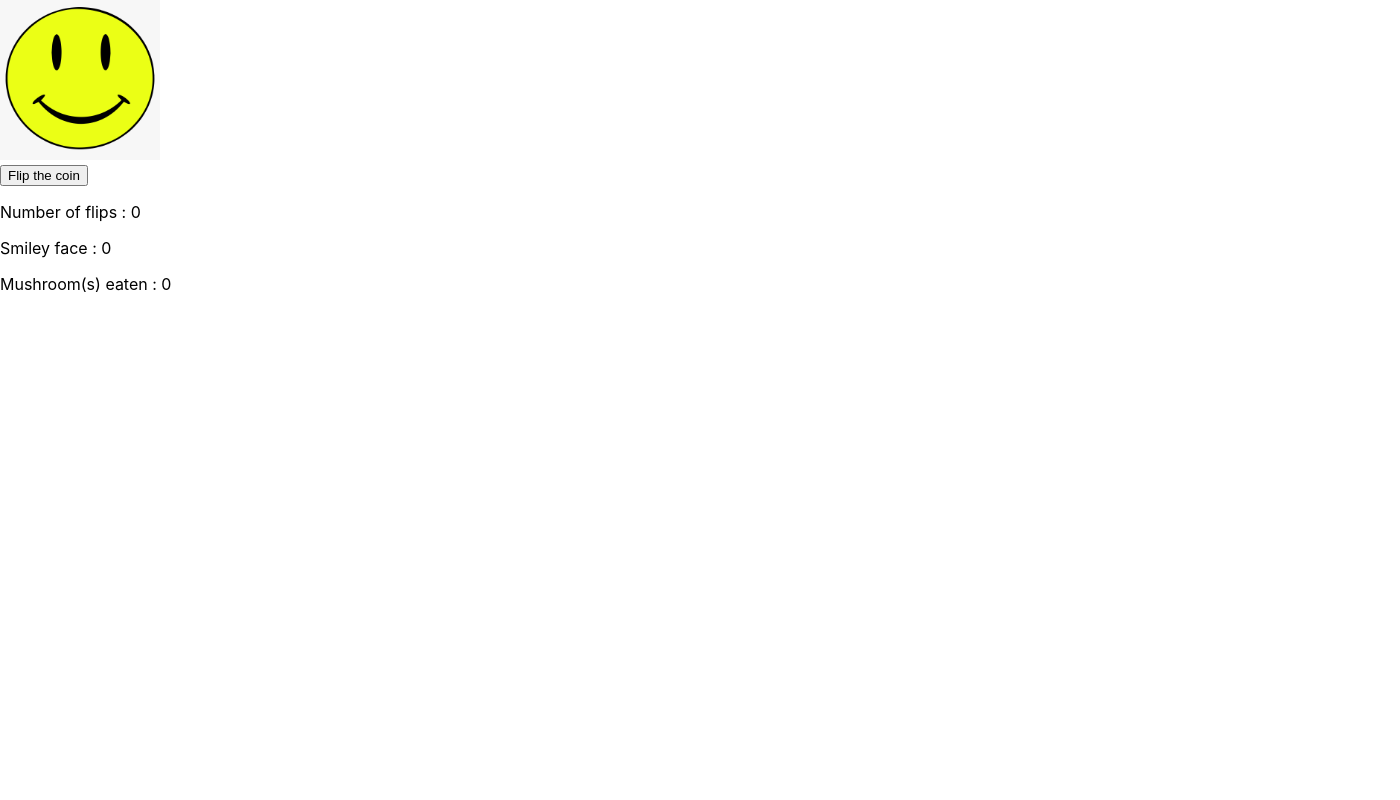
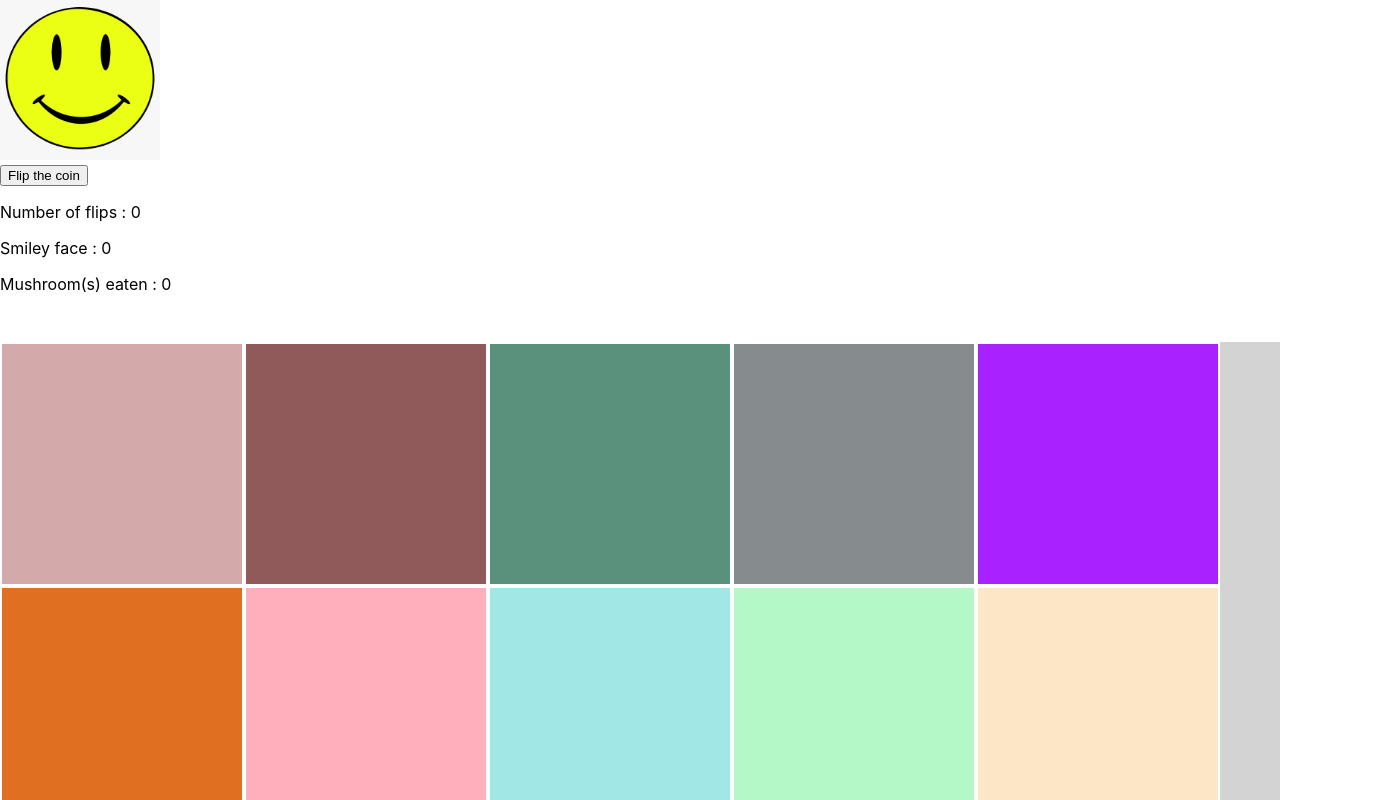
Before and after one commit to CAH1983/colt-steele-react-challenges, a React (Create React App) app: page / in a window 1280 px wide. Shown: the top 800 px of the page, 1400 px wide, since content can reach past the window. Built offline with nearby package versions, Linux system fonts and the light colour scheme.

Commit message:
started colorbox challenge mapped colored boxes with defaultProps colors

```diff
--- a/src/App.css
+++ b/src/App.css
@@ -4,3 +4,7 @@
   flex-direction: column;
   align-items: center;
 }
+
+* {
+  box-sizing: border-box;
+}
--- a/src/App.js
+++ b/src/App.js
@@ -1,11 +1,14 @@
 import React, { Component } from "react";
-import CoinWrapper from "./CoinWrapper";
+import BoxWrapper from "./Components/BoxWrapper";
+import CoinWrapper from "./Components/CoinWrapper";
 
 class App extends Component {
   render() {
     return (
       <div className="App">
         <CoinWrapper />
+
+        <BoxWrapper />
       </div>
     );
   }
--- /dev/null
+++ b/src/Components/Box.css
@@ -0,0 +1,5 @@
+.Box {
+  width: 15em;
+  height: 15em;
+  border: 2px solid white;
+}
--- /dev/null
+++ b/src/Components/Box.js
@@ -0,0 +1,26 @@
+import React, { Component } from "react";
+import "./Box.css";
+
+class Box extends Component {
+  constructor(props) {
+    super(props);
+
+    this.state = {
+      currentColor: "",
+    };
+  }
+
+  //   changeColor() {
+  //     let randomColor = "";
+  //   }
+  render() {
+    return (
+      <div
+        className="Box"
+        style={{ backgroundColor: `${this.props.color}` }}
+      ></div>
+    );
+  }
+}
+
+export default Box;
--- /dev/null
+++ b/src/Components/BoxWrapper.css
@@ -0,0 +1,11 @@
+.BoxWrapper {
+  background-color: lightgrey;
+}
+
+.BoxContainer {
+  display: flex;
+  flex-direction: row;
+  flex-wrap: wrap;
+  width: 1400px;
+  margin: 3em auto;
+}
--- /dev/null
+++ b/src/Components/BoxWrapper.js
@@ -0,0 +1,35 @@
+import React, { Component } from "react";
+import Box from "./Box";
+import "./BoxWrapper.css";
+
+class BoxWrapper extends Component {
+  static defaultProps = {
+    colorArray: [
+      "#d3a9a9",
+      "#915a5a",
+      "#5a917c",
+      "#868B8E",
+      "#a822ff",
+      "#e16f22",
+      "#FFAEBC",
+      "#A0E7E5",
+      "#B4F8C8",
+      "#FBE7C6",
+      "#5885AF",
+      "#faf92d",
+      "#05E0E9",
+      "#0000A3",
+      "#BDC6D9",
+    ],
+  };
+  render() {
+    const boxes = this.props.colorArray.map((b) => <Box color={b} />);
+    return (
+      <div className="BoxWrapper">
+        <div className="BoxContainer">{boxes}</div>
+      </div>
+    );
+  }
+}
+
+export default BoxWrapper;
--- a/src/CoinWrapper.js
+++ b/src/Components/CoinWrapper.js
@@ -1,7 +1,7 @@
 import React, { Component } from "react";
 import Coin from "./Coin";
-import smiley_face from "./Images/smiley_face.png";
-import mushroom_face from "./Images/mushroom.png";
+import smiley_face from "../Images/smiley_face.png";
+import mushroom_face from "../Images/mushroom.png";
 
 class CoinWrapper extends Component {
   static defaultProps = {
```
Also changed, not shown: src/Components/Coin.css (renamed from src/Coin.css), src/Components/Coin.js (renamed from src/Coin.js), src/Components/CoinWrapper.css (renamed from src/CoinWrapper.css).
